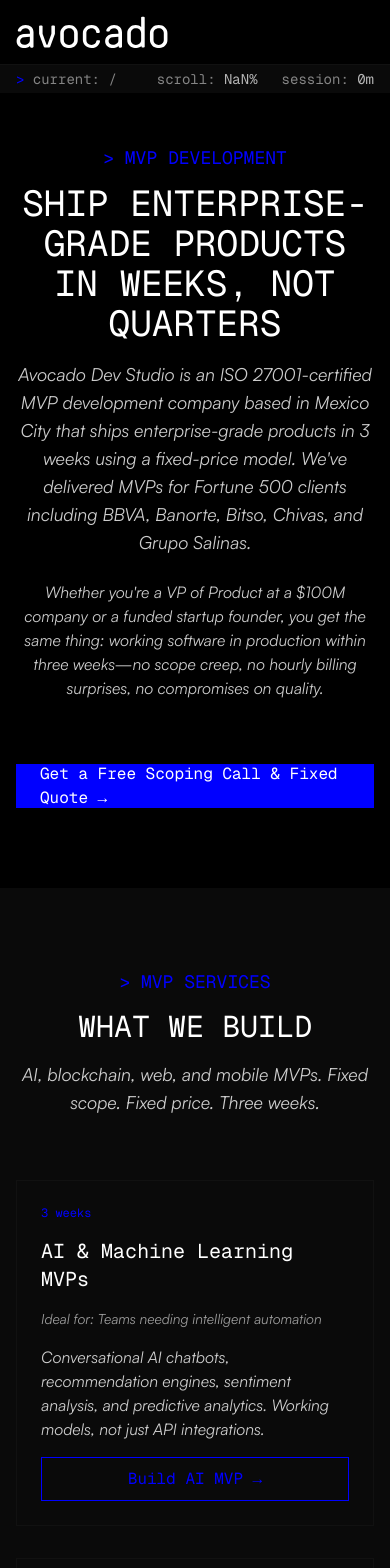
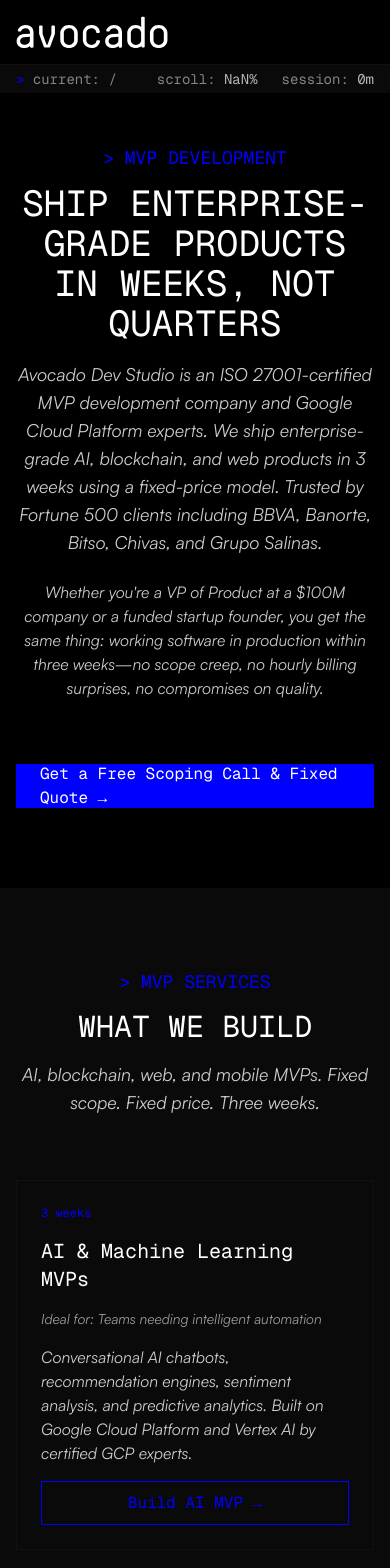
Before and after one commit to Avocado-Blockchain-Services/avocado_website, a React (Vite) app: page /mvp-development in a window 390 px wide. Shown: the top 1568 px of the page. Built offline with nearby package versions, Linux system fonts and the light colour scheme; a web font is replaced by a local one.

Commit message:
refactor: Remove mobile dev, add GCP expertise mentions

```diff
--- a/src/pages/MVPDevelopment.tsx
+++ b/src/pages/MVPDevelopment.tsx
@@ -116,7 +116,7 @@ export function MVPDevelopment() {
       title: 'AI & Machine Learning MVPs',
       timeline: '3 weeks',
       idealFor: 'Teams needing intelligent automation',
-      desc: 'Conversational AI chatbots, recommendation engines, sentiment analysis, and predictive analytics. Working models, not just API integrations.',
+      desc: 'Conversational AI chatbots, recommendation engines, sentiment analysis, and predictive analytics. Built on Google Cloud Platform and Vertex AI by certified GCP experts.',
       action: 'Build AI MVP'
     },
     {
@@ -130,15 +130,8 @@ export function MVPDevelopment() {
       title: 'Web Application MVPs',
       timeline: '2-3 weeks',
       idealFor: 'Startups validating SaaS ideas',
-      desc: 'SaaS platforms, customer portals, admin dashboards, and data visualization tools. Battle-tested frameworks that scale.',
+      desc: 'SaaS platforms, customer portals, admin dashboards, and data visualization tools. Deployed on GCP with enterprise-grade infrastructure.',
       action: 'Build Web MVP'
-    },
-    {
-      title: 'Mobile MVPs',
-      timeline: '3-4 weeks',
-      idealFor: 'Consumer-facing products',
-      desc: 'Native iOS/Android or cross-platform apps. We handle App Store and Google Play submission end-to-end.',
-      action: 'Build Mobile MVP'
     },
   ]
 
@@ -183,7 +176,7 @@ export function MVPDevelopment() {
           <div className="text-signal text-lg md:text-xl font-mono mb-3">&gt; MVP DEVELOPMENT</div>
           <h1 className="text-4xl md:text-5xl font-bold font-mono text-white mb-4">SHIP ENTERPRISE-GRADE PRODUCTS IN WEEKS, NOT QUARTERS</h1>
           <p className="text-white/80 text-lg mb-6">
-            Avocado Dev Studio is an ISO 27001-certified MVP development company based in Mexico City that ships enterprise-grade products in 3 weeks using a fixed-price model. We've delivered MVPs for Fortune 500 clients including BBVA, Banorte, Bitso, Chivas, and Grupo Salinas.
+            Avocado Dev Studio is an ISO 27001-certified MVP development company and Google Cloud Platform experts. We ship enterprise-grade AI, blockchain, and web products in 3 weeks using a fixed-price model. Trusted by Fortune 500 clients including BBVA, Banorte, Bitso, Chivas, and Grupo Salinas.
           </p>
           <p className="text-white/80 text-base">
             Whether you're a VP of Product at a $100M company or a funded startup founder, you get the same thing: working software in production within three weeks—no scope creep, no hourly billing surprises, no compromises on quality.
@@ -204,7 +197,7 @@ export function MVPDevelopment() {
           <p className="text-white/80 text-lg">AI, blockchain, web, and mobile MVPs. Fixed scope. Fixed price. Three weeks.</p>
         </div>
 
-        <div className="grid md:grid-cols-2 lg:grid-cols-4 gap-8 mb-16">
+        <div className="grid md:grid-cols-3 gap-8 mb-16">
           {services.map(s => (
             <Card key={s.title} className="p-6 flex flex-col gap-4">
               <div className="text-signal text-xs font-mono">{s.timeline}</div>
```
